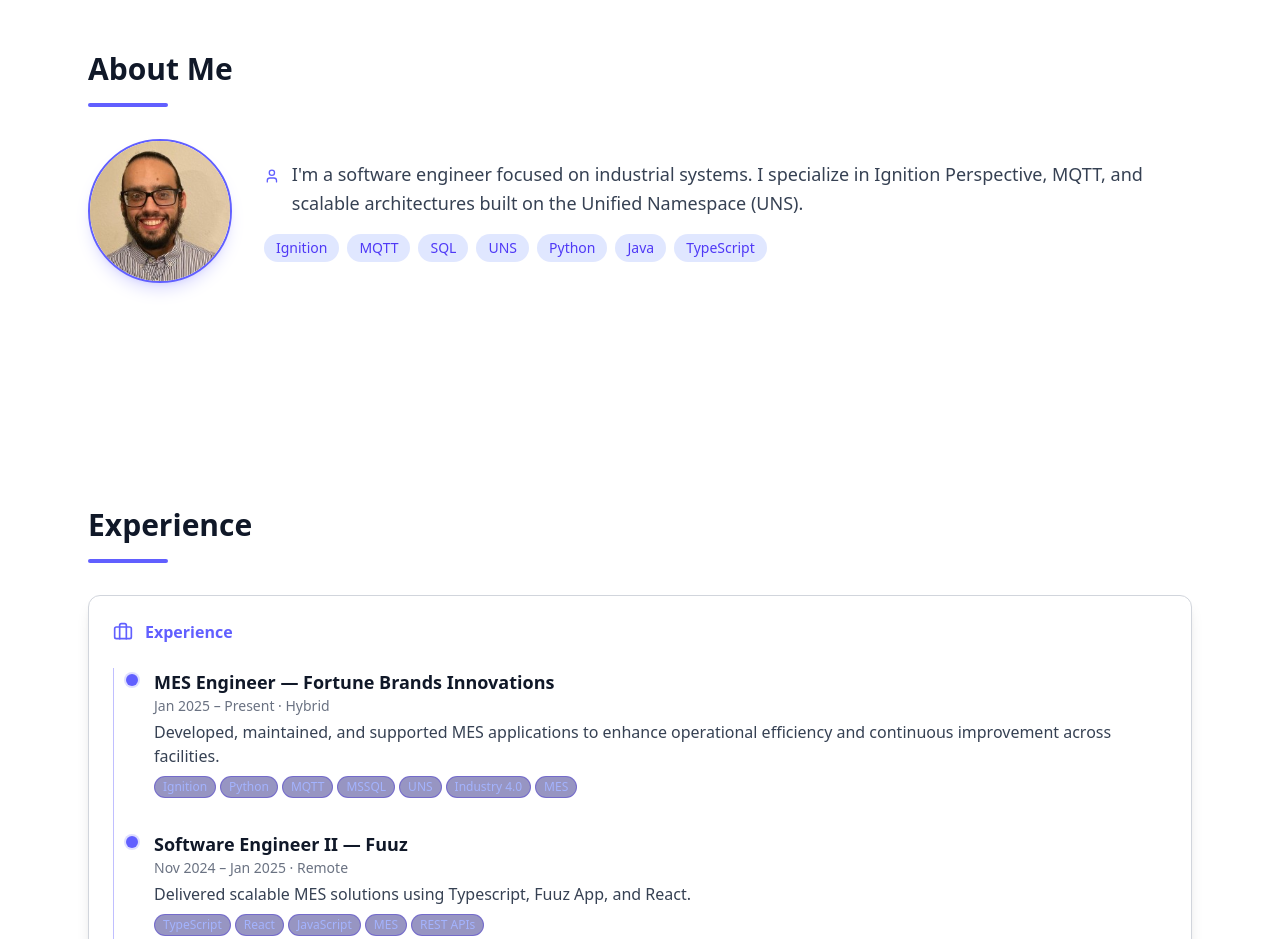
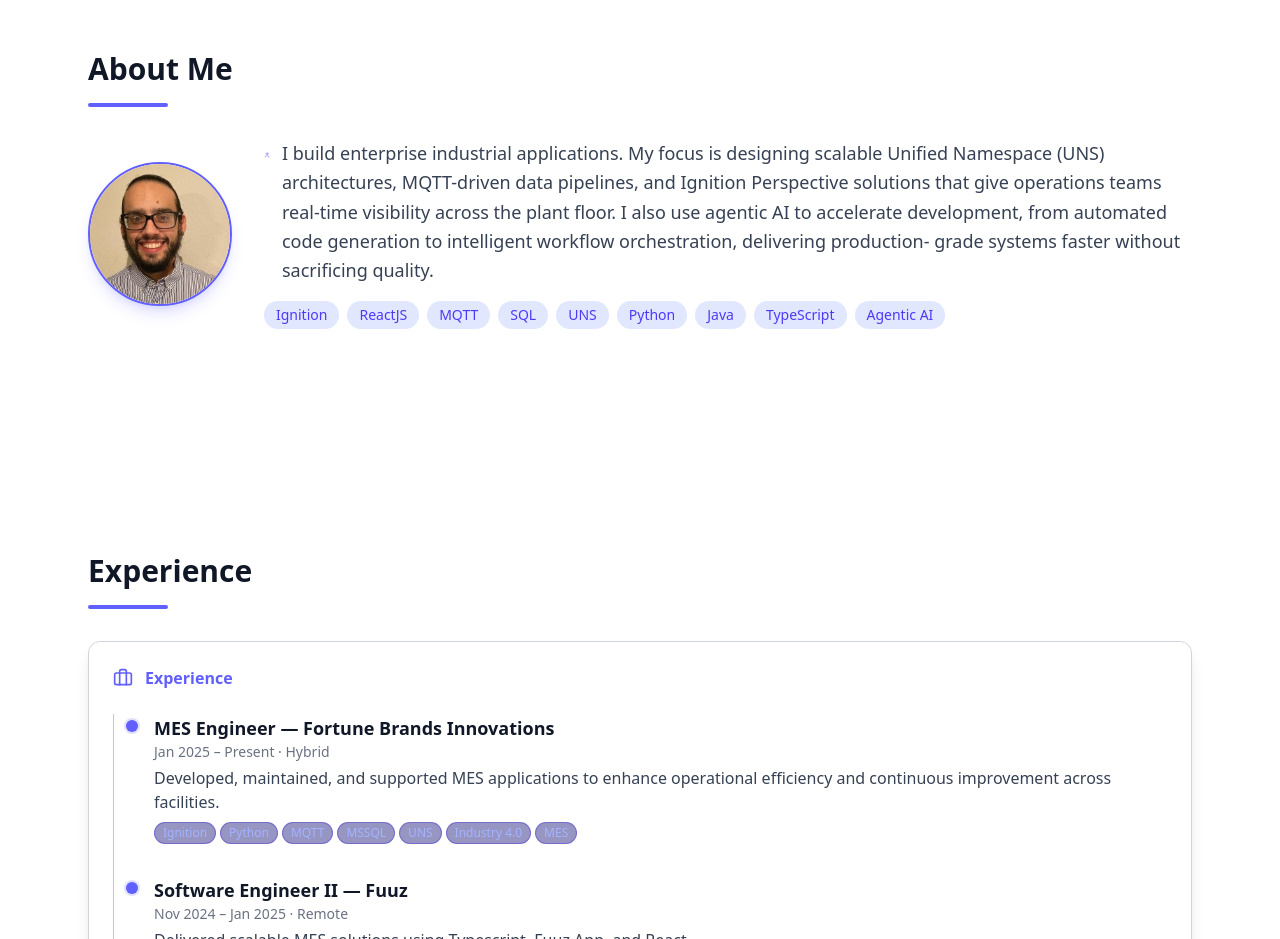
Before and after one commit to benjamind10/potfolio-new, a React (Vite) app: page / in a window 1280 px wide. Shown: the part 960-1899 px from the top of the page. Built offline with nearby package versions, Linux system fonts and the light colour scheme.

Commit message:
feat: update About bio and skills for UNS and agentic AI focus

```diff
--- a/src/components/About.tsx
+++ b/src/components/About.tsx
@@ -36,9 +36,14 @@ const About: React.FC = () => {
             <div className="flex items-start gap-3 mb-4">
               <User className="text-indigo-500 mt-1" />
               <p className="text-gray-700 dark:text-gray-300 text-lg leading-relaxed">
-                I'm a software engineer focused on industrial systems. I
-                specialize in Ignition Perspective, MQTT, and scalable
-                architectures built on the Unified Namespace (UNS).
+                I build enterprise industrial applications. My focus is
+                designing scalable Unified Namespace (UNS) architectures,
+                MQTT-driven data pipelines, and Ignition Perspective solutions
+                that give operations teams real-time visibility across the plant
+                floor. I also use agentic AI to accelerate development, from
+                automated code generation to intelligent workflow orchestration,
+                delivering production- grade systems faster without sacrificing
+                quality.
               </p>
             </div>
 
@@ -46,12 +51,14 @@ const About: React.FC = () => {
             <div className="flex flex-wrap gap-2 mt-4">
               {[
                 'Ignition',
+                'ReactJS',
                 'MQTT',
                 'SQL',
                 'UNS',
                 'Python',
                 'Java',
                 'TypeScript',
+                'Agentic AI',
               ].map(skill => (
                 <span
                   key={skill}
```
